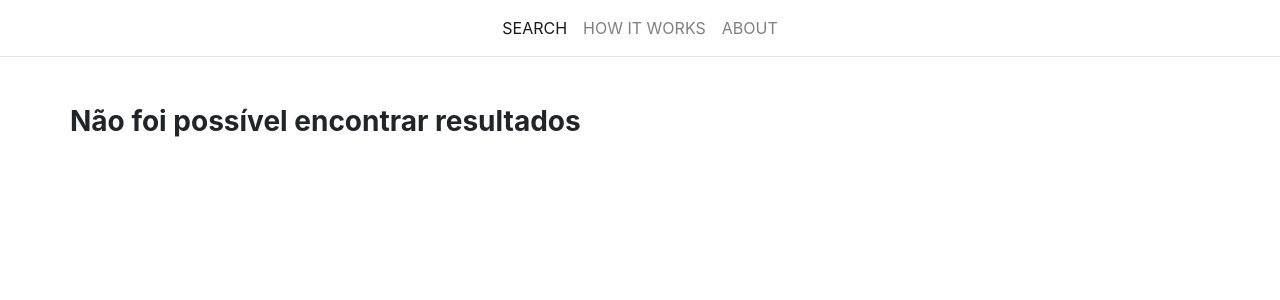
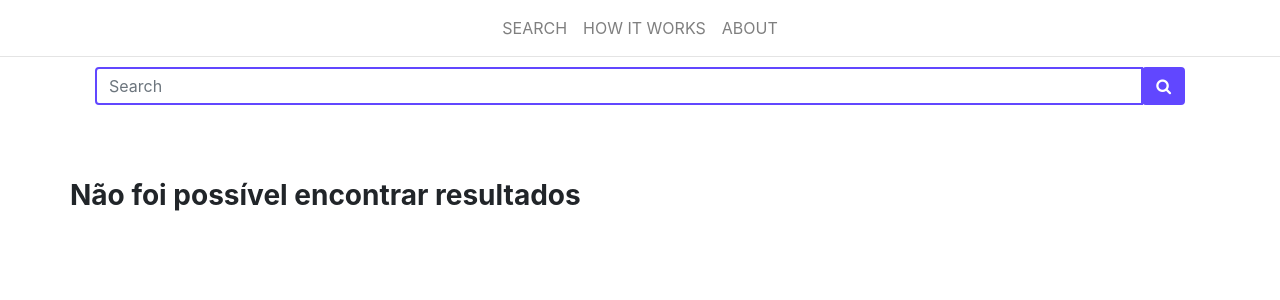
Before and after one commit to thainapires/TvShows-Finder, a Flask app: page /search_tvshow in a window 1280 px wide. Shown: the top 300 px of the page. Run offline with Flask 2, Linux system fonts and the light colour scheme; data that the repository does not hold is empty; some libraries are stand-ins or nearby versions.

Commit message:
Adding base.html, to minimize code lines

```diff
--- a/app.py
+++ b/app.py
@@ -7,6 +7,14 @@
 @app.route('/')
 def index():
     return render_template('index.html', randn = str(random.randint(4001,5000)))
+
+@app.route('/about')
+def about():
+    return render_template('about.html', randn = str(random.randint(4001,5000)))
+
+@app.route('/howitworks')
+def howitworks():
+    return render_template('howitworks.html', randn = str(random.randint(4001,5000)))
 
 @app.route('/search_tvshow', methods=['GET','POST'])
 def search_tvshow():
@@ -21,7 +29,6 @@
     tvshow =[]
     if(not response):
         return render_template('movies.html', randn = str(random.randint(101,4000)))
-    jprint(response)
     for i in range(4):
         img = response[i]["show"]["image"]["original"]
         if(img == None):
--- a/static/style2.css
+++ b/static/style2.css
@@ -28,3 +28,24 @@
 .c-custom{
     padding:20px;
 }
+
+@import url(https://fonts.googleapis.com/css?family=Open+Sans);
+
+.icon-search{
+    color:#ffff;
+}
+
+.search-bar{
+    border-width: 2px;
+    border-color: #6147ff !important;
+}
+
+.search-bar:focus {
+    box-shadow: none;
+}
+
+.search-bar-icon{
+    border-width: 2px;
+    border-color: #6147ff !important;
+    background-color: #6147ff !important;
+}
--- /dev/null
+++ b/templates/base.html
@@ -0,0 +1,32 @@
+<!DOCTYPE html>
+<html lang="en">
+<head>
+    <meta charset="UTF-8">
+    <meta name="viewport" content="width=device-width, initial-scale=1.0">
+    <link rel="stylesheet" href="https://stackpath.bootstrapcdn.com/bootstrap/4.1.0/css/bootstrap.min.css">
+    <link rel="stylesheet" href="https://maxcdn.bootstrapcdn.com/font-awesome/4.7.0/css/font-awesome.min.css">
+    {% block head %}{% endblock %}
+    <title>TvShows Finder</title>
+</head>
+<body>
+    <nav class="navbar navbar-expand-lg navbar-light bg-white" style = 'border-bottom: 1px solid rgb(228, 228, 228);'>
+        <button class="navbar-toggler" type="button" data-toggle="collapse" data-target="#navbarTogglerDemo01" aria-controls="navbarTogglerDemo01" aria-expanded="false" aria-label="Toggle navigation">
+          <span class="navbar-toggler-icon"></span>
+        </button>
+        <div class="collapse navbar-collapse justify-content-center" id="navbarTogglerDemo01">
+            <ul class="navbar-nav">
+                <li class="nav-item">
+                    <a class="nav-link" href="/">SEARCH <span class="sr-only">Home</span></a>
+                </li>
+                <li class="nav-item">
+                    <a class="nav-link" href="/howitworks">HOW IT WORKS</a>
+                </li>
+                <li class="nav-item">
+                    <a class="nav-link" href="/about">ABOUT</a>
+                </li>
+            </ul>
+        </div>
+      </nav>
+    {% block body %}{% endblock %}
+</body>
+</html>
--- a/templates/movies.html
+++ b/templates/movies.html
@@ -1,34 +1,20 @@
-<!DOCTYPE html>
-<html lang="en">
-<head>
-    <meta charset="UTF-8">
-    <meta name="viewport" content="width=device-width, initial-scale=1.0">
-    <link rel="stylesheet" href="https://stackpath.bootstrapcdn.com/bootstrap/4.1.0/css/bootstrap.min.css">
-    <link rel="stylesheet" href="https://maxcdn.bootstrapcdn.com/font-awesome/4.7.0/css/font-awesome.min.css">
-    <link rel="stylesheet" href="{{ url_for('static', filename='style2.css')+'?q='+randn }}">
-    <link href='https://fonts.googleapis.com/css?family=Open+Sans:400,600,700' rel='stylesheet' type='text/css'>
-    <title>Document</title>
-</head>
-<body>
-    <nav class="navbar navbar-expand-lg navbar-light bg-white" style = 'border-bottom: 1px solid rgb(228, 228, 228);'>
-        <button class="navbar-toggler" type="button" data-toggle="collapse" data-target="#navbarTogglerDemo01" aria-controls="navbarTogglerDemo01" aria-expanded="false" aria-label="Toggle navigation">
-          <span class="navbar-toggler-icon"></span>
-        </button>
-        <div class="collapse navbar-collapse justify-content-center" id="navbarTogglerDemo01">
-            <ul class="navbar-nav">
-                <li class="nav-item active">
-                    <a class="nav-link" href="/">SEARCH <span class="sr-only">Home</span></a>
-                </li>
-                <li class="nav-item">
-                    <a class="nav-link" href="/howitworks">HOW IT WORKS</a>
-                </li>
-                <li class="nav-item">
-                    <a class="nav-link" href="/">ABOUT</a>
-                </li>
-            </ul>
-        </div>
-      </nav>
-    <div class='container'>
+{% extends 'base.html' %}
+
+{% block head %}
+<link rel="stylesheet" href="{{ url_for('static', filename='style2.css')+'?q='+randn }}">
+<title>TV Shows Finder</title>
+{% endblock %}
+
+{% block body %}
+<div class='container'>
+    <form style="padding:10px;", action="{{ url_for('search_tvshow') }}" method="post">
+                <div class="input-group mb-3">
+                    <input type="text" name="search_term"  class="form-control search-bar" placeholder="Search" aria-label="Recipient's username">
+                    <div class="input-group-append"></div>
+                    <button type="submit" class="input-group-text search-bar-icon"><i class="fa fa-search icon-search"></i></button>
+                    <!--<button type="submit" class="btn btn-primary">Submit</button>-->
+                </div>
+            </form>
     <div class="album py-5 bg-white">
           <div class="row">
             {% if tvshows|length > 0 %}
@@ -67,5 +53,4 @@
 
 <script src="https://ajax.googleapis.com/ajax/libs/jquery/1.11.2/jquery.min.js"></script>
 
-</body>
-</html>
+{% endblock %}
```
Also changed, not shown: templates/about.html (added, +19 -0 lines), templates/index.html (+33 -3 lines), templates/howitworks.html (added).
